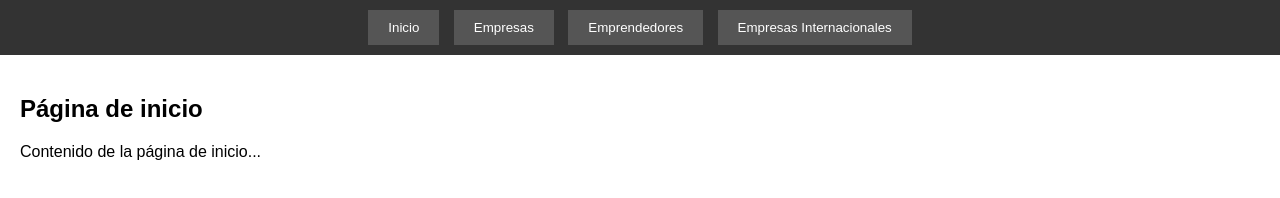
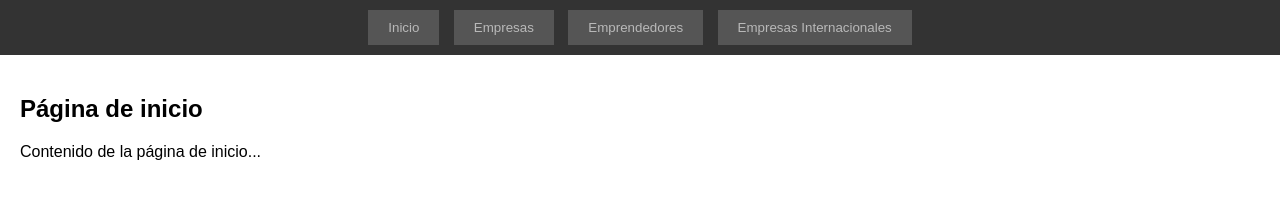
Before and after one commit to Monterrosxxx/perfil1_mirna, a plain HTML site: page index.html in a window 1280 px wide. Drawn offline with Linux system fonts and the light colour scheme.

Commit message:
cambie color

```diff
--- a/css.css
+++ b/css.css
@@ -12,7 +12,7 @@ header {
 
 .tab-button {
     background-color: #555;
-    color: #fff;
+    color: #ffffff96;
     border: none;
     padding: 10px 20px;
     margin: 0 5px;
```
